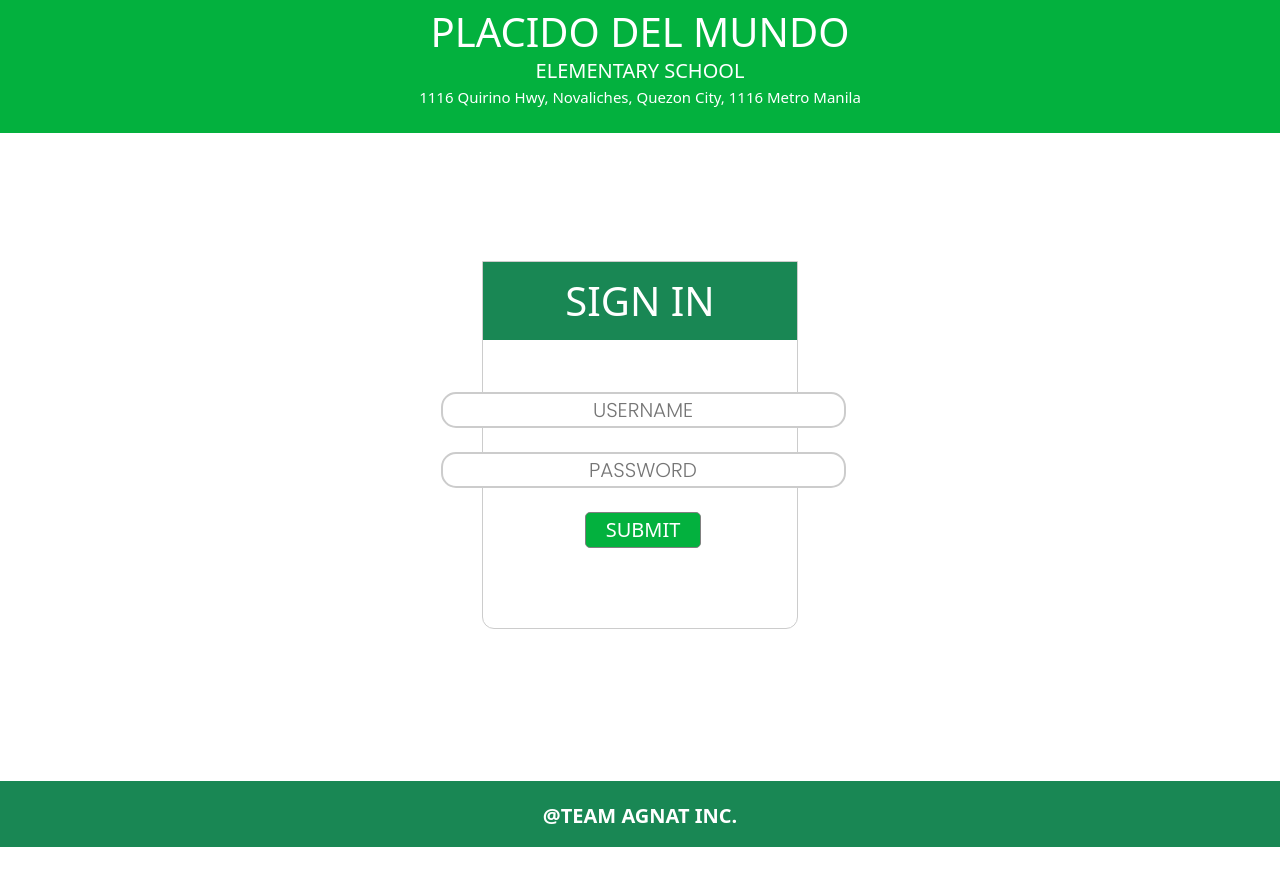
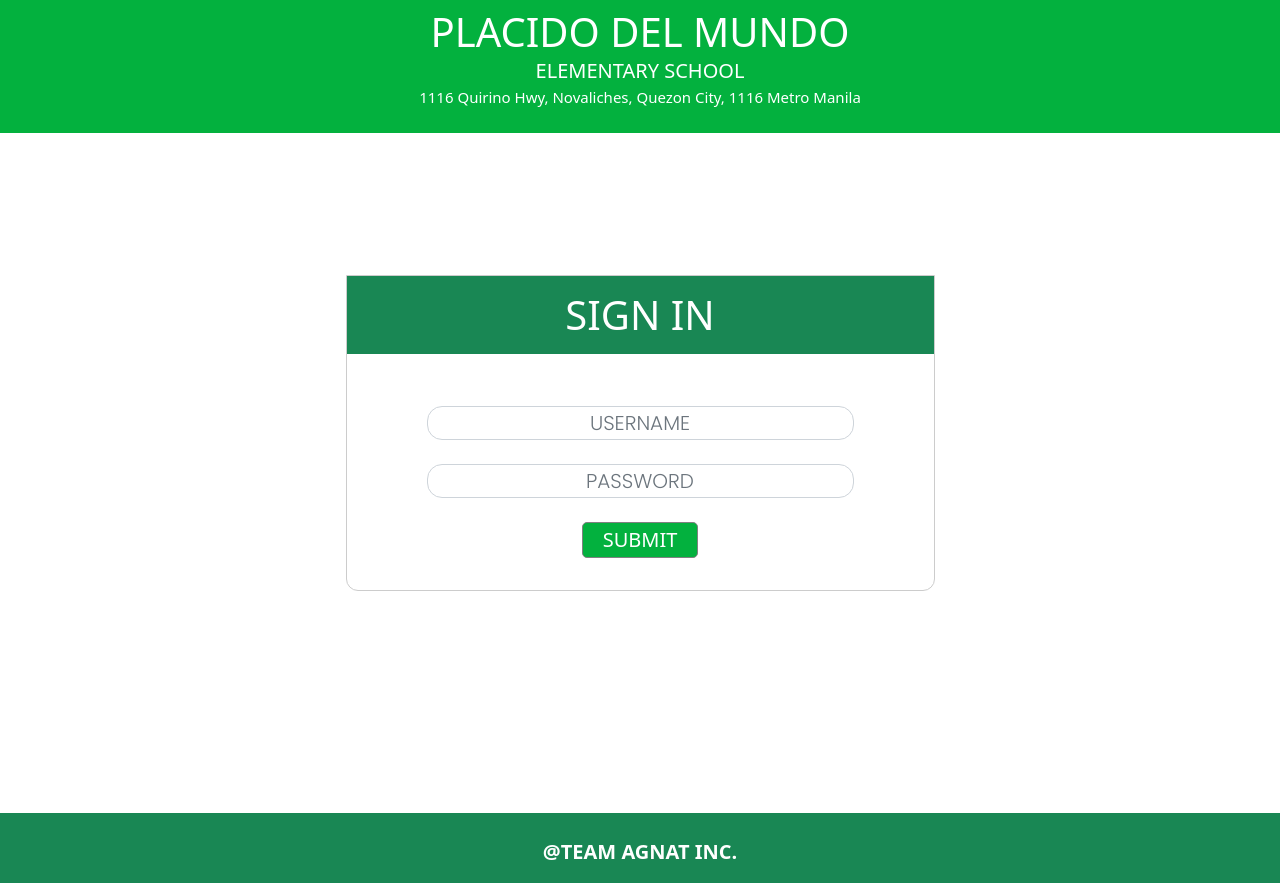
Before and after one commit to mathewdy/pdmes, a PHP site: page /login.php in a window 1280 px wide. Before the commit the page ends 847 px from the top, so only its background shows below. Run offline with PHP 8.4, Linux system fonts and the light colour scheme.

Commit message:
Updated design
di na nasisira dali

```diff
--- a/includes/footer.php
+++ b/includes/footer.php
@@ -1,5 +1,5 @@
 <div class="footer bg-success " style="height: auto;">
-    <div style="display:flex; justify-content: center; padding:1.3em 0 0 0;">
+    <div style="display:flex; justify-content: center; padding:1.5em 0 0 0;">
         <p class="lead fw-bold text-white">@TEAM AGNAT INC.</p>
     </div>
 </div>
--- a/includes/header.php
+++ b/includes/header.php
@@ -7,19 +7,18 @@
     <link rel="stylesheet" href="src/css/bootstrap.css">
     <link rel="stylesheet" href="src/css/custom-style.css">
     <link rel="stylesheet" href="https://cdnjs.cloudflare.com/ajax/libs/font-awesome/6.0.0/css/all.min.css">
-    <title>Document</title>
 </head>
 <body>
 <nav class="navbar navbar-expand-lg navbar-dark bg-success">
     <div class="container-md">
-    <a class="navbar-brand" href="#">PDMES</a>
+    <a class="navbar-brand" href="index.php">PDMES</a>
     <button class="navbar-toggler" type="button" data-toggle="collapse" data-target="#navbarNav" aria-controls="navbarNav" aria-expanded="false" aria-label="Toggle navigation">
         <span class="navbar-toggler-icon"></span>
     </button>
     <div class="collapse navbar-collapse" id="navbarNav">
         <ul class="navbar-nav ms-auto">
             <li class="nav-item mx-3">
-                <a class="nav-link mx-3" href="#">Home</a>
+                <a class="nav-link mx-3" href="index.php">Home</a>
             </li>
             <li class="nav-item mx-3">
                 <a class="nav-link mx-2" href="#">History Log</a>
--- a/login.php
+++ b/login.php
@@ -22,14 +22,14 @@ session_start();
     <p class="lead m-0">ELEMENTARY SCHOOL</p>
     <p class="address">1116 Quirino Hwy, Novaliches, Quezon City, 1116 Metro Manila</p>
 </div>
-<div class="form-container container text-center">
+<div class="form-container container-lg mt-0 d-flex flex-column justify-content-center align-items-center text-center">
     <form action="#" method="POST" class="login-form">
         <span class="form-header">
             <h1 class="header-text bg-success display-6">SIGN IN</h5>
         </span>
         <span class="input-boxes">
-            <input type="text" name="username" placeholder="USERNAME" required >
-            <input type="password" name="password" placeholder="PASSWORD" required>
+            <input type="text" class="form-control" name="username" placeholder="USERNAME" required >
+            <input type="password" class="form-control" name="password" placeholder="PASSWORD" required>
             <input type="submit" name="submit" value="SUBMIT">
         </span>
     </form>
--- a/src/css/custom-style.css
+++ b/src/css/custom-style.css
@@ -12,6 +12,7 @@
 .nav-item{
     border-radius: 5px;
     border: 2px solid white;
+    font-family: var(--poppins);
 }
 .table-container{
     margin: 5em 0 0 0 ;
@@ -20,17 +21,16 @@
 .table-top{
     margin: 0 0 2.5em 0 ;
 }
-
 /* login design  */
 .address{
     font-size: 15px;
 }
 .form-container{
-    height: 65vh;
+    min-height: 85vh;
+    padding: 5em 0 10em 0;
 }
 .login-form{
     border: 1px solid #ccc;
-    margin: 8em 25em;
     border-radius: 0 0 12px 12px;
 }
 .header-text{
@@ -43,21 +43,15 @@
     flex-direction: column;
     justify-content: center;
     align-items: center;
-    padding: 2em 10em 5em 10em;
+    padding: 2em 5em;
 }
 .input-boxes input[type=text], input[type=password]{
     margin: 12px ;
     padding: 1px 8px;
     text-align: center;
     border-radius: 15px;
-    outline: none;
-    border: 2px solid #ccc;
     font-size: 20px;
     font-family: var(--poppins);
-}
-.input-boxes input[type=text]:focus, input[type=password]:focus{
-    border: 2px solid rgb(1, 124, 240);
-    transition: all .5s ease;
 }
 .input-boxes input[type=submit]{
     padding: 2px 20px;
@@ -72,8 +66,10 @@
     background: #00df4a;
 }
 
-@media (max-width: 1024px) {
-    .login-form{
-        margin: 8em 10em;
-    }
+/* login design end */
+
+
+/* add record design */
+.record-wrapper{
+    background: #ccc;
 }
```
